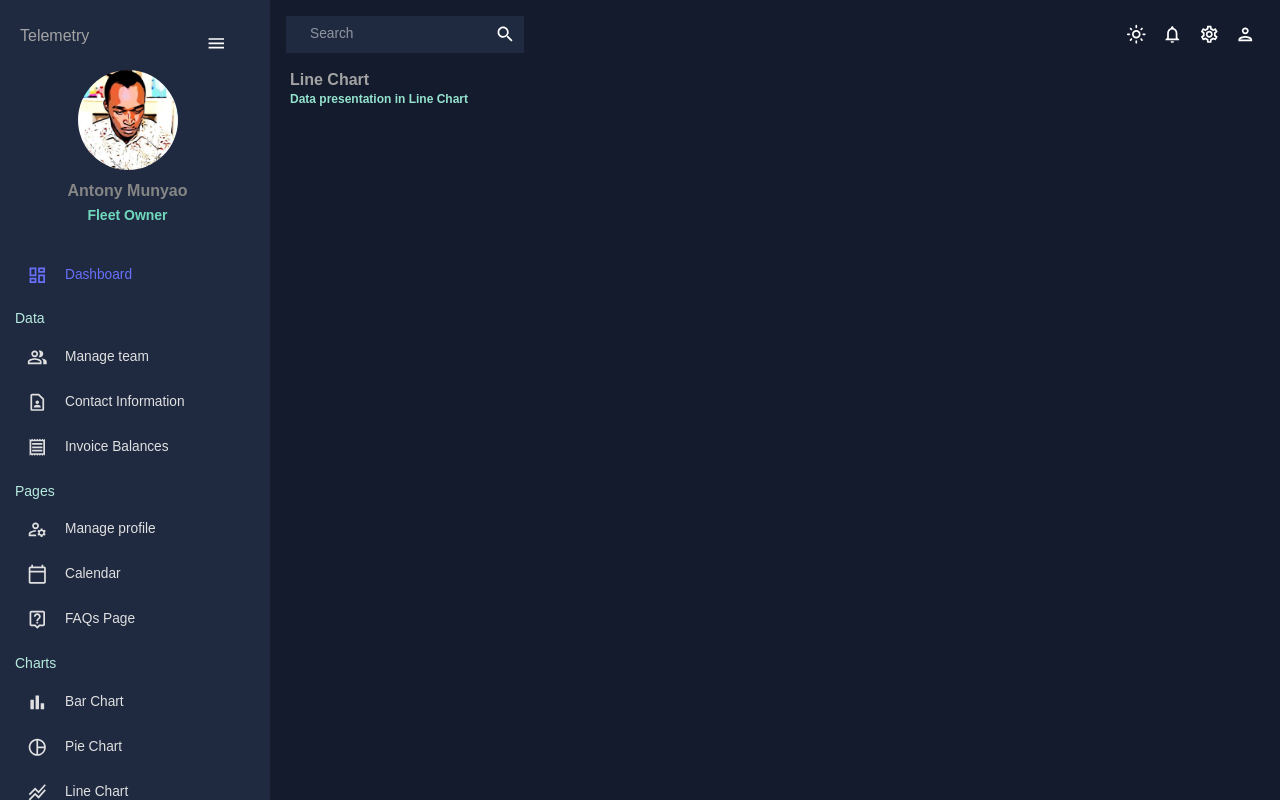
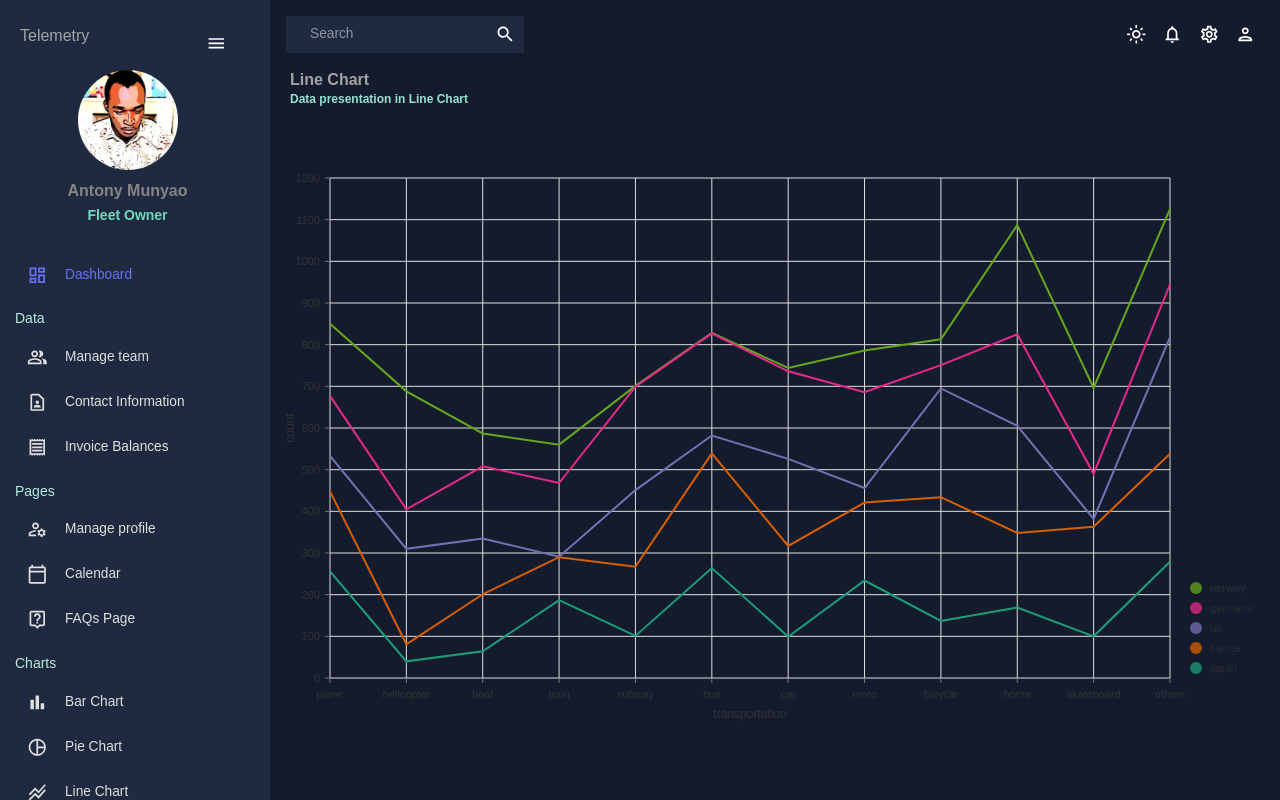
Before and after one commit to muathime/react-dashboard-mui, a React (Create React App) app: page /line in a window 1280 px wide. Built offline with nearby package versions, Linux system fonts and the light colour scheme.

Commit message:
nivo linechart

```diff
--- a/src/components/BarChart.jsx
+++ b/src/components/BarChart.jsx
@@ -1,7 +1,12 @@
+import { useTheme } from "@mui/material";
 import { ResponsiveBar } from "@nivo/bar";
 import React from "react";
+import { tokens } from "../theme";
 
 function BarChart() {
+  const theme = useTheme();
+  const colors = tokens(theme.palette.mode);
+
   const data = [
     {
       country: "Kenya",
@@ -109,6 +114,7 @@ function BarChart() {
           anchor: "bottom-right",
           direction: "column",
           justify: false,
+          itemTextColor: colors.greenAccent[300],
           translateX: 120,
           translateY: 0,
           itemsSpacing: 2,
--- /dev/null
+++ b/src/components/GeographyChart.jsx
@@ -0,0 +1,9 @@
+import React from 'react'
+
+function GeographyChart() {
+  return (
+    <div>GeographyChart</div>
+  )
+}
+
+export default GeographyChart
--- /dev/null
+++ b/src/components/LineChart.jsx
@@ -0,0 +1,353 @@
+import { useTheme } from "@mui/material";
+import { ResponsiveLine } from "@nivo/line";
+import React from "react";
+import { tokens } from "../theme";
+
+function LineChart() {
+  const theme = useTheme();
+  const colors = tokens(theme.palette.mode);
+
+  const data = [
+    {
+      id: "japan",
+      color: "hsl(275, 70%, 50%)",
+      data: [
+        {
+          x: "plane",
+          y: 256,
+        },
+        {
+          x: "helicopter",
+          y: 40,
+        },
+        {
+          x: "boat",
+          y: 64,
+        },
+        {
+          x: "train",
+          y: 187,
+        },
+        {
+          x: "subway",
+          y: 101,
+        },
+        {
+          x: "bus",
+          y: 264,
+        },
+        {
+          x: "car",
+          y: 99,
+        },
+        {
+          x: "moto",
+          y: 234,
+        },
+        {
+          x: "bicycle",
+          y: 137,
+        },
+        {
+          x: "horse",
+          y: 169,
+        },
+        {
+          x: "skateboard",
+          y: 100,
+        },
+        {
+          x: "others",
+          y: 279,
+        },
+      ],
+    },
+    {
+      id: "france",
+      color: "hsl(309, 70%, 50%)",
+      data: [
+        {
+          x: "plane",
+          y: 192,
+        },
+        {
+          x: "helicopter",
+          y: 41,
+        },
+        {
+          x: "boat",
+          y: 137,
+        },
+        {
+          x: "train",
+          y: 103,
+        },
+        {
+          x: "subway",
+          y: 166,
+        },
+        {
+          x: "bus",
+          y: 275,
+        },
+        {
+          x: "car",
+          y: 218,
+        },
+        {
+          x: "moto",
+          y: 187,
+        },
+        {
+          x: "bicycle",
+          y: 297,
+        },
+        {
+          x: "horse",
+          y: 179,
+        },
+        {
+          x: "skateboard",
+          y: 263,
+        },
+        {
+          x: "others",
+          y: 259,
+        },
+      ],
+    },
+    {
+      id: "us",
+      color: "hsl(151, 70%, 50%)",
+      data: [
+        {
+          x: "plane",
+          y: 85,
+        },
+        {
+          x: "helicopter",
+          y: 229,
+        },
+        {
+          x: "boat",
+          y: 134,
+        },
+        {
+          x: "train",
+          y: 1,
+        },
+        {
+          x: "subway",
+          y: 184,
+        },
+        {
+          x: "bus",
+          y: 43,
+        },
+        {
+          x: "car",
+          y: 209,
+        },
+        {
+          x: "moto",
+          y: 35,
+        },
+        {
+          x: "bicycle",
+          y: 261,
+        },
+        {
+          x: "horse",
+          y: 257,
+        },
+        {
+          x: "skateboard",
+          y: 19,
+        },
+        {
+          x: "others",
+          y: 280,
+        },
+      ],
+    },
+    {
+      id: "germany",
+      color: "hsl(189, 70%, 50%)",
+      data: [
+        {
+          x: "plane",
+          y: 144,
+        },
+        {
+          x: "helicopter",
+          y: 95,
+        },
+        {
+          x: "boat",
+          y: 173,
+        },
+        {
+          x: "train",
+          y: 177,
+        },
+        {
+          x: "subway",
+          y: 248,
+        },
+        {
+          x: "bus",
+          y: 245,
+        },
+        {
+          x: "car",
+          y: 210,
+        },
+        {
+          x: "moto",
+          y: 230,
+        },
+        {
+          x: "bicycle",
+          y: 56,
+        },
+        {
+          x: "horse",
+          y: 220,
+        },
+        {
+          x: "skateboard",
+          y: 108,
+        },
+        {
+          x: "others",
+          y: 127,
+        },
+      ],
+    },
+    {
+      id: "norway",
+      color: "hsl(89, 70%, 50%)",
+      data: [
+        {
+          x: "plane",
+          y: 173,
+        },
+        {
+          x: "helicopter",
+          y: 283,
+        },
+        {
+          x: "boat",
+          y: 79,
+        },
+        {
+          x: "train",
+          y: 92,
+        },
+        {
+          x: "subway",
+          y: 2,
+        },
+        {
+          x: "bus",
+          y: 1,
+        },
+        {
+          x: "car",
+          y: 8,
+        },
+        {
+          x: "moto",
+          y: 100,
+        },
+        {
+          x: "bicycle",
+          y: 62,
+        },
+        {
+          x: "horse",
+          y: 262,
+        },
+        {
+          x: "skateboard",
+          y: 206,
+        },
+        {
+          x: "others",
+          y: 181,
+        },
+      ],
+    },
+  ];
+
+  return (
+    <ResponsiveLine
+      data={data}
+      margin={{ top: 50, right: 110, bottom: 50, left: 60 }}
+      xScale={{ type: "point" }}
+      yScale={{
+        type: "linear",
+        min: "auto",
+        max: "auto",
+        stacked: true,
+        reverse: false,
+      }}
+      yFormat=" >-.2f"
+      axisTop={null}
+      axisRight={null}
+      axisBottom={{
+        orient: "bottom",
+        tickSize: 5,
+        tickPadding: 5,
+        tickRotation: 0,
+        legend: "transportation",
+        legendOffset: 36,
+        legendPosition: "middle",
+      }}
+      axisLeft={{
+        orient: "left",
+        tickSize: 5,
+        tickPadding: 5,
+        tickRotation: 0,
+        legend: "count",
+        legendOffset: -40,
+        legendPosition: "middle",
+      }}
+      colors={{ scheme: "dark2" }}
+      pointSize={4}
+      pointColor={{ theme: "background" }}
+      pointBorderWidth={2}
+      pointBorderColor={{ from: "serieColor" }}
+      pointLabelYOffset={-12}
+      useMesh={true}
+      legends={[
+        {
+          anchor: "bottom-right",
+          direction: "column",
+          justify: false,
+          translateX: 100,
+          translateY: 0,
+          itemsSpacing: 0,
+          itemDirection: "left-to-right",
+          itemWidth: 80,
+          itemHeight: 20,
+          itemOpacity: 0.75,
+          symbolSize: 12,
+          symbolShape: "circle",
+          symbolBorderColor: "rgba(0, 0, 0, .5)",
+          effects: [
+            {
+              on: "hover",
+              style: {
+                itemBackground: "rgba(0, 0, 0, .03)",
+                itemOpacity: 1,
+              },
+            },
+          ],
+        },
+      ]}
+    />
+  );
+}
+
+export default LineChart;
--- /dev/null
+++ b/src/components/PieChart.jsx
@@ -0,0 +1,9 @@
+import React from 'react'
+
+function PieChart() {
+  return (
+    <div>PieChart</div>
+  )
+}
+
+export default PieChart
--- a/src/scenes/Geography.jsx
+++ b/src/scenes/Geography.jsx
@@ -1,10 +1,17 @@
-import React from 'react'
-import Header from '../components/Header'
+import { Box } from "@mui/material";
+import React from "react";
+import GeographyChart from "../components/GeographyChart";
+import Header from "../components/Header";
 
 function Geography() {
   return (
-    <Header title={"Data Maps"} subtitle={"Geographical data distribution"} />
-  )
+    <Box>
+      <Header title={"Data Maps"} subtitle={"Geographical data distribution"} />
+      <Box>
+        <GeographyChart />
+      </Box>
+    </Box>
+  );
 }
 
-export default Geography
+export default Geography;
--- a/src/scenes/Line.jsx
+++ b/src/scenes/Line.jsx
@@ -1,10 +1,20 @@
-import React from 'react'
-import Header from '../components/Header'
+import { Box } from "@mui/material";
+import React from "react";
+import Header from "../components/Header";
+import LineChart from "../components/LineChart";
 
 function Line() {
   return (
-    <Header title={"Line Chart"} subtitle={"Data presentation in Line Chart"} />
+    <Box>
+      <Header
+        title={"Line Chart"}
+        subtitle={"Data presentation in Line Chart"}
+      />
+      <Box height={"75vh"}>
+        <LineChart />
+      </Box>
+    </Box>
   );
 }
 
-export default Line
+export default Line;
--- a/src/scenes/Pie.jsx
+++ b/src/scenes/Pie.jsx
@@ -1,9 +1,16 @@
+import { Box } from '@mui/material';
 import React from 'react'
 import Header from '../components/Header'
+import PieChart from '../components/PieChart';
 
 function Pie() {
   return (
-    <Header title={"Pie Chart"} subtitle={"Data presentation in Pie Chart"} />
+    <Box>
+      <Header title={"Pie Chart"} subtitle={"Data presentation in Pie Chart"} />
+      <Box height="75vh">
+        <PieChart />
+      </Box>
+    </Box>
   );
 }
 
```
